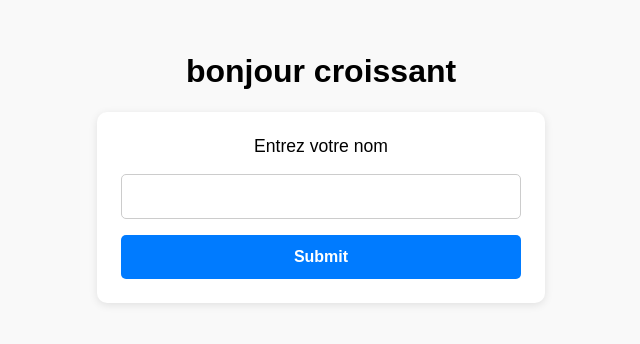
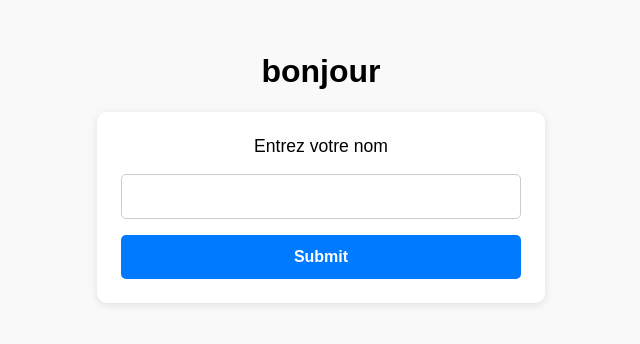
Before and after one commit to brodyenget/sumthing, a plain HTML site: page index.html in a window 1280 px wide. Shown: the whole page, without its empty margins (319-959 px from the left). Drawn offline with Linux system fonts and the light colour scheme.

Commit message:
Update index.html

```diff
--- a/index.html
+++ b/index.html
@@ -7,7 +7,7 @@
   <link rel="stylesheet" href="style.css">
 </head>
 <body>
-  <h1>bonjour croissant</h1>
+  <h1>bonjour</h1>
   <form id="nameForm">
     <label for="name">Entrez votre nom</label>
     <input type="text" id="name" required>
```
